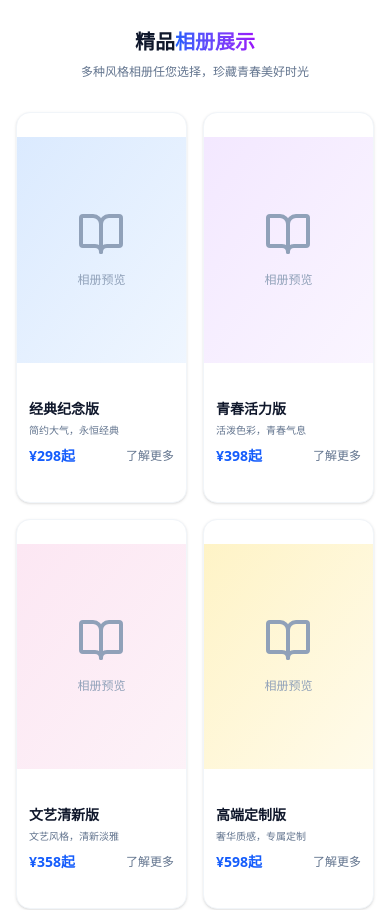
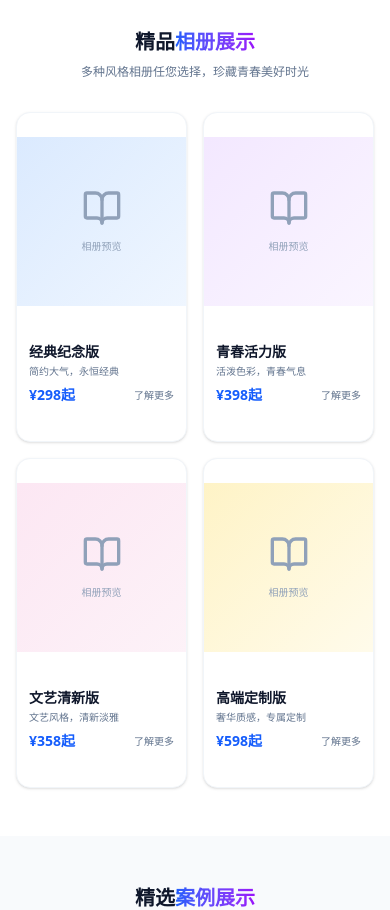
Before and after one commit to avajiangjiang/guangying-campus, a Next.js app: page / in a window 390 px wide. Shown: the part 1020-1930 px from the top of the page. Built offline with nearby package versions, Linux system fonts and the light colour scheme.

Commit message:
style: 优化相册和案例展示布局
- 相册展示从竖型(3:4)改为正方形
- 案例展示每排固定3个，共3排9个案例
- 调整卡片内元素间距和大小

```diff
--- a/src/app/page.tsx
+++ b/src/app/page.tsx
@@ -235,23 +235,23 @@ export default function Home() {
               { name: '高端定制版', price: '¥598起', desc: '奢华质感，专属定制', color: 'from-amber-100 to-amber-50' },
             ].map((album, index) => (
               <Card key={index} className="group cursor-pointer border border-slate-100 hover:border-slate-200 hover:shadow-xl transition-all duration-300 overflow-hidden">
-                <div className={`aspect-[3/4] bg-gradient-to-br ${album.color} flex items-center justify-center relative`}>
+                <div className={`aspect-square bg-gradient-to-br ${album.color} flex items-center justify-center relative`}>
                   <div className="text-center">
-                    <BookOpen className="w-12 h-12 md:w-16 md:h-16 text-slate-400 mx-auto mb-2" />
-                    <span className="text-xs text-slate-400">相册预览</span>
+                    <BookOpen className="w-10 h-10 md:w-14 md:h-14 text-slate-400 mx-auto mb-1" />
+                    <span className="text-[10px] md:text-xs text-slate-400">相册预览</span>
                   </div>
                   <div className="absolute inset-0 bg-black/0 group-hover:bg-black/40 transition-all duration-300 flex items-center justify-center opacity-0 group-hover:opacity-100">
-                    <span className="text-white text-sm font-medium px-4 py-2 bg-white/20 rounded-full backdrop-blur-sm">
+                    <span className="text-white text-xs md:text-sm font-medium px-3 py-1.5 bg-white/20 rounded-full backdrop-blur-sm">
                       查看详情
                     </span>
                   </div>
                 </div>
                 <CardContent className="p-3 md:p-4">
-                  <h3 className="font-semibold text-slate-900 text-sm md:text-base mb-1">{album.name}</h3>
-                  <p className="text-[10px] md:text-xs text-slate-500 mb-2">{album.desc}</p>
+                  <h3 className="font-semibold text-slate-900 text-sm md:text-base mb-0.5 md:mb-1">{album.name}</h3>
+                  <p className="text-[10px] md:text-xs text-slate-500 mb-1.5 md:mb-2">{album.desc}</p>
                   <div className="flex items-center justify-between">
                     <span className="text-blue-600 font-bold text-sm md:text-base">{album.price}</span>
-                    <Button size="sm" variant="ghost" className="text-xs text-slate-500 hover:text-blue-600 p-0 h-auto">
+                    <Button size="sm" variant="ghost" className="text-[10px] md:text-xs text-slate-500 hover:text-blue-600 p-0 h-auto">
                       了解更多
                     </Button>
                   </div>
@@ -279,7 +279,7 @@ export default function Home() {
           ) : cases.length === 0 ? (
             <div className="text-center py-12 text-slate-400 text-sm">暂无案例</div>
           ) : (
-            <div className="grid grid-cols-1 sm:grid-cols-2 lg:grid-cols-3 gap-4 md:gap-6">
+            <div className="grid grid-cols-1 md:grid-cols-2 lg:grid-cols-3 gap-4 md:gap-6">
               {cases.map((caseItem) => (
                 <Card key={caseItem.id} className="overflow-hidden group cursor-pointer border border-slate-100 hover:border-slate-200 hover:shadow-lg transition-all duration-300">
                   <div className="aspect-[4/3] bg-gradient-to-br from-slate-100 to-slate-50 flex items-center justify-center relative overflow-hidden">
```
